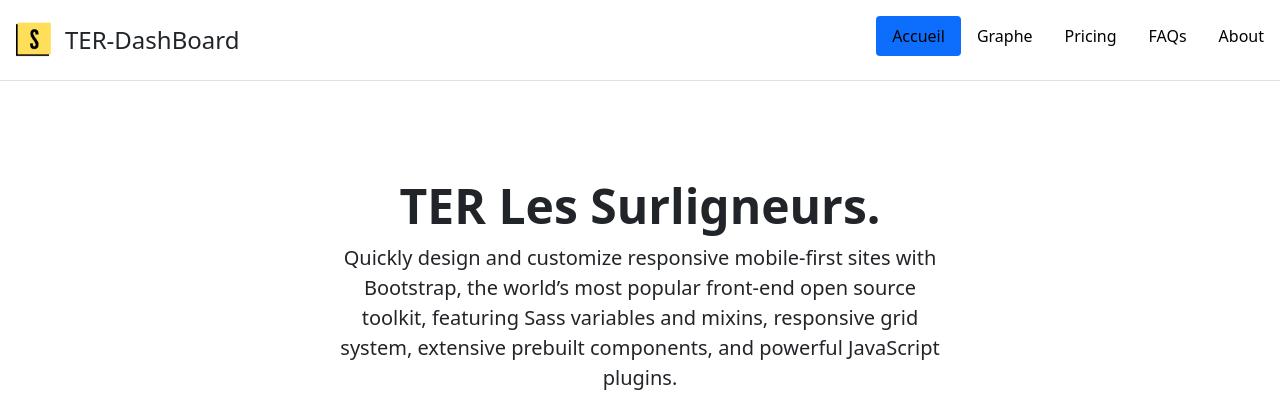
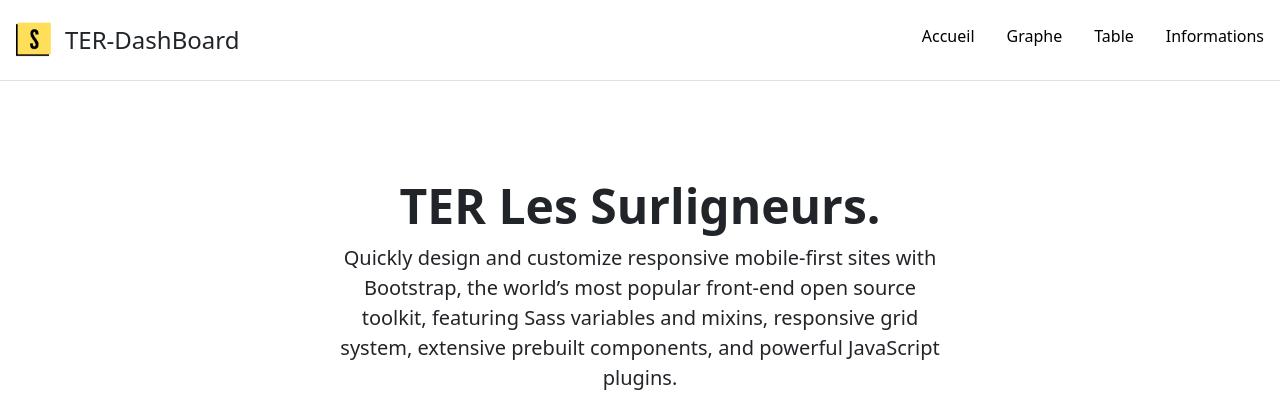
Before and after one commit to theophiIe/TER-dashboard, a Node server app: page /home in a window 1280 px wide. Shown: the top 420 px of the page. Run offline with Node 20, Linux system fonts and the light colour scheme; some libraries are stand-ins or nearby versions.

Commit message:
[update] : modification des noms des nav-item

```diff
--- a/views/templates/header.ejs
+++ b/views/templates/header.ejs
@@ -1,14 +1,13 @@
 <header class="d-flex flex-wrap justify-content-center  border-bottom">
-        <a href="/" class="d-flex align-items-center mb-3 mb-md-0 me-md-auto text-dark text-decoration-none">
-            <img class="fs-4" src="/public/images/S.png" alt="" width="65" height="80">
-            <span class="fs-4">TER-DashBoard</span>
-        </a>
+    <a href="/" class="d-flex align-items-center mb-3 mb-md-0 me-md-auto text-dark text-decoration-none">
+        <img class="fs-4" src="/public/images/S.png" alt="" width="65" height="80">
+        <span class="fs-4">TER-DashBoard</span>
+    </a>
 
-        <ul class="nav nav-pills py-3">
-            <li class="nav-item"><a href="/home" class="nav-link active" aria-current="page">Accueil</a></li>
-            <li class="nav-item"><a href="/chart" class="nav-link">Graphe</a></li>
-            <li class="nav-item"><a href="#" class="nav-link">Pricing</a></li>
-            <li class="nav-item"><a href="#" class="nav-link">FAQs</a></li>
-            <li class="nav-item"><a href="#" class="nav-link">About</a></li>
-        </ul>
+    <ul class="nav nav-pills justify-content-center py-3">
+        <li class="nav-item"><a href="/home" class="nav-link" aria-current="page">Accueil</a></li>
+        <li class="nav-item"><a href="/graphe" class="nav-link">Graphe</a></li>
+        <li class="nav-item"><a href="/table" class="nav-link">Table</a></li>
+        <li class="nav-item"><a href="/informations" class="nav-link">Informations</a></li>
+    </ul>
 </header>
```
